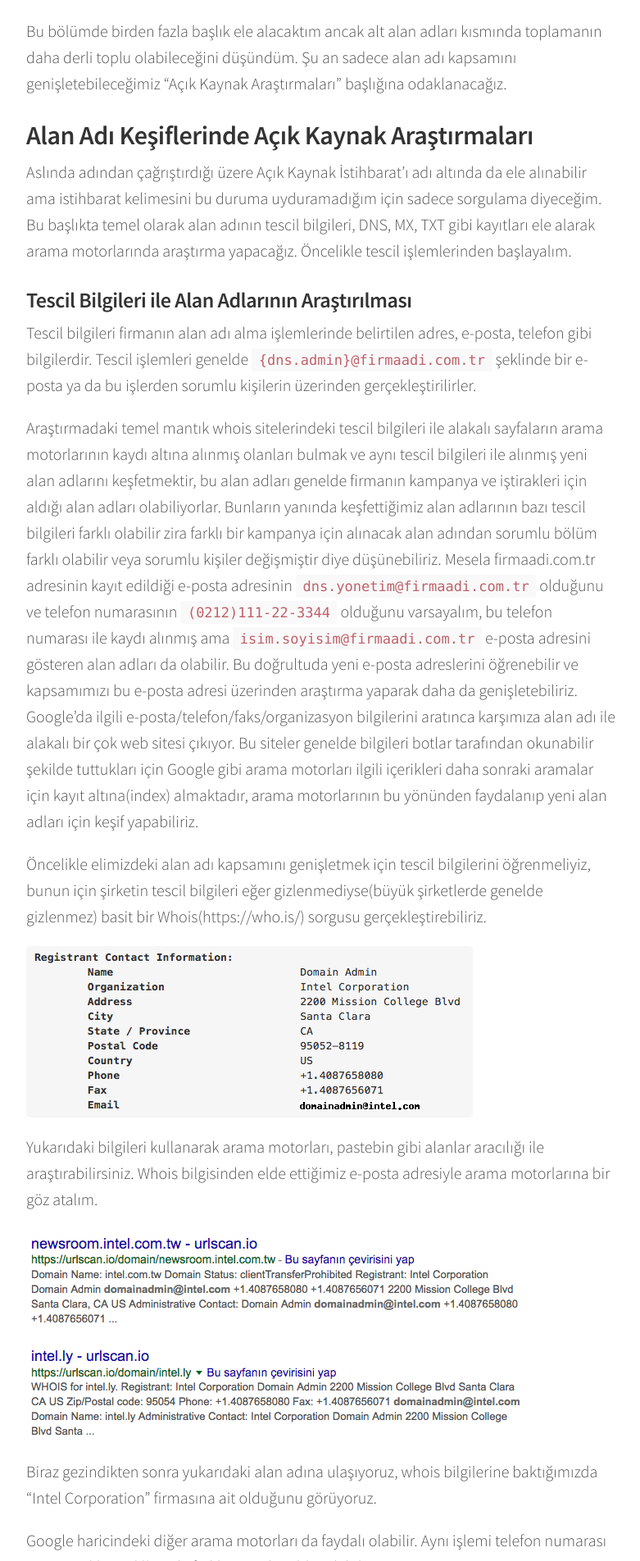
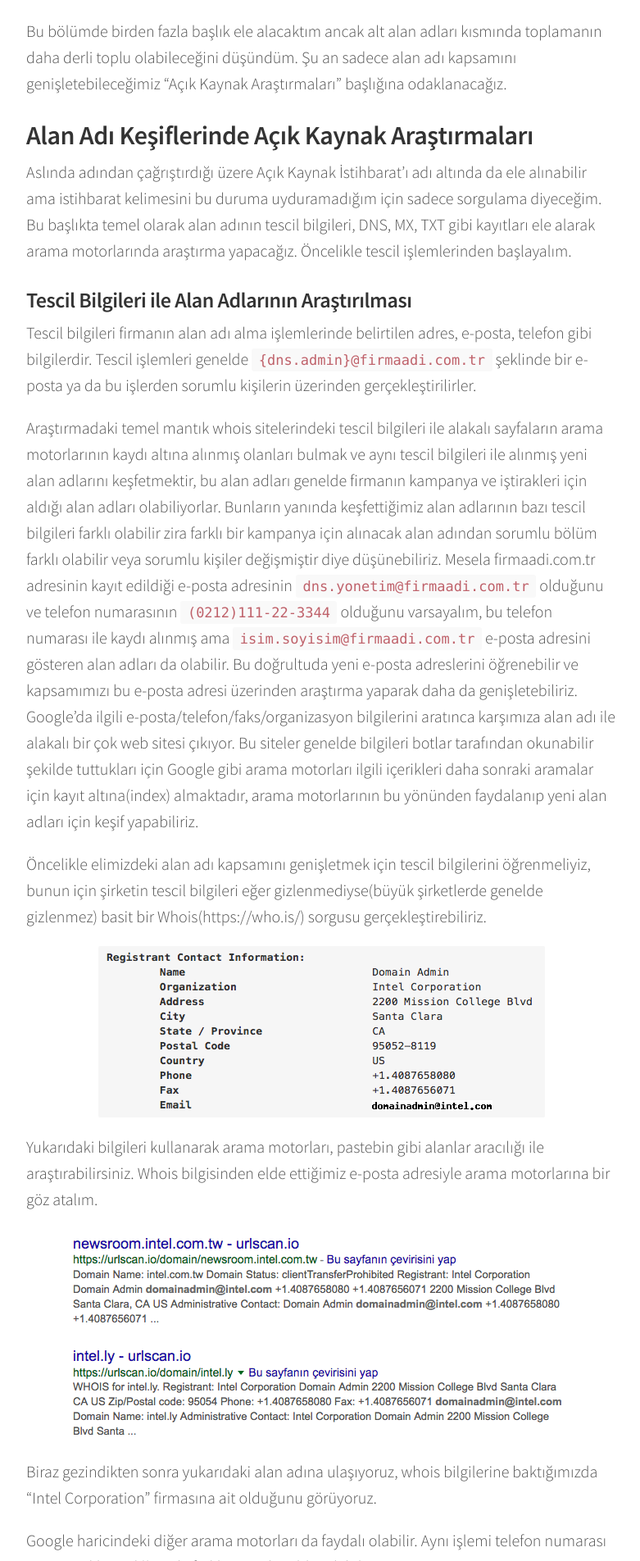
Before and after one commit to obsk498/sercankulak.github.io, a Jekyll site: the page built from _posts/2018-02-25-kapsam-genisletme-calismalari.markdown, in a window 1280 px wide. Shown: the part 4496-6400 px from the top of the page at 82% size, without its empty margins (248-1029 px from the left). Built offline with Jekyll 4.4.1, drawn with Linux system fonts in a browser that asks for light colours; comment, search, counter and statistics services are not loaded.

Commit message:
Update main.scss

```diff
--- a/css/main.scss
+++ b/css/main.scss
@@ -231,8 +231,8 @@ pre code {
 img {
   display: block;
   max-width: 100%;
-  margin: 0 0 1rem;
-  border-radius: 5px;
+  margin: auto;
+  border-radius: 2px;
 }
 
 table {
```
